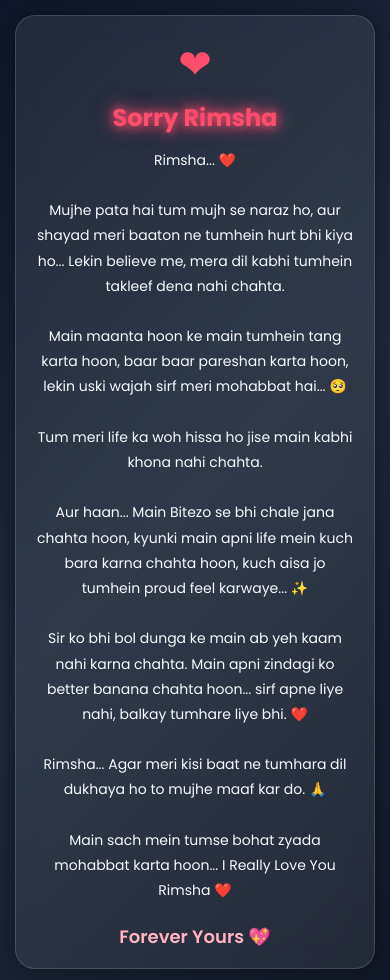
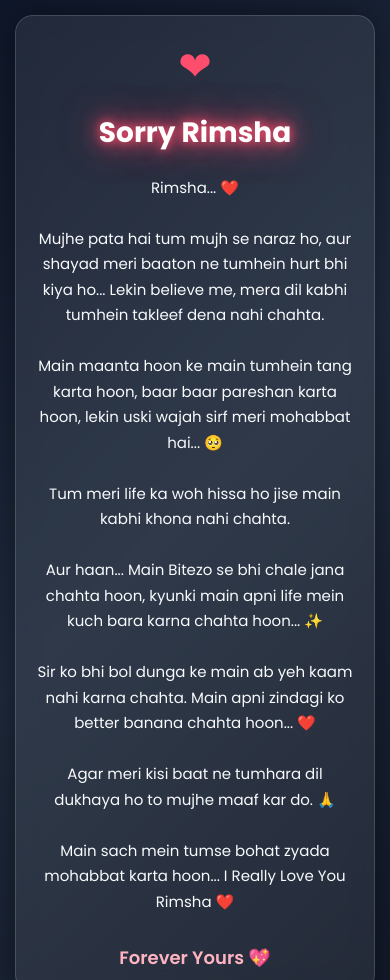
Before and after one commit to WebOfBeauty/sorry-rimsha, a plain HTML site: page index.html in a window 390 px wide. Shown: the top 980 px of the page. Drawn offline with nearby package versions, Linux system fonts and the light colour scheme.

Commit message:
Update index.html
dddddd

```diff
--- a/index.html
+++ b/index.html
@@ -14,53 +14,59 @@
   <style>
     body{
       margin:0;
-      padding:15px;
+      padding:20px;
       font-family:'Poppins',sans-serif;
       background: linear-gradient(135deg,#0f172a,#1e293b,#111827);
       min-height:100vh;
+
       display:flex;
       justify-content:center;
       align-items:center;
-      overflow-x:hidden;
+
+      /* ✅ FIX: mobile scroll */
+      overflow-y:auto;
     }
 
     .love-card{
       width:100%;
-      max-width:700px;
+      max-width:800px;
       background: rgba(255,255,255,0.08);
       backdrop-filter: blur(12px);
       border:1px solid rgba(255,255,255,0.15);
-      border-radius:20px;
-      padding:20px;
+      border-radius:25px;
+      padding:40px;
       color:white;
       text-align:center;
-      box-shadow:0 0 25px rgba(0,0,0,0.4);
-      animation:fadeIn 1.5s ease;
+      box-shadow:0 0 30px rgba(0,0,0,0.4);
+      animation:fadeIn 2s ease;
+
+      /* ✅ FIX */
+      max-height: 100%;
+    }
+
+    .title{
+      font-size:42px;
+      font-weight:700;
+      color:#ff4d6d;
+      margin-bottom:25px;
+    }
+
+    .message{
+      font-size:18px;
+      line-height:2;
+      color:#f8fafc;
     }
 
     .heart{
       color:#ff4d6d;
-      font-size:40px;
+      font-size:55px;
       animation:beat 1s infinite;
-      margin-bottom:10px;
-    }
-
-    .title{
-      font-size:28px;
-      font-weight:700;
-      color:#ff4d6d;
-      margin-bottom:15px;
-    }
-
-    .message{
-      font-size:15px;
-      line-height:1.8;
-      color:#f8fafc;
+      margin-bottom:20px;
     }
 
     .footer{
-      margin-top:20px;
-      font-size:18px;
+      margin-top:30px;
+      font-size:22px;
       font-weight:600;
       color:#ffb3c1;
     }
@@ -72,24 +78,50 @@
     }
 
     @keyframes fadeIn{
-      from{opacity:0; transform:translateY(30px);}
-      to{opacity:1; transform:translateY(0);}
+      from{
+        opacity:0;
+        transform:translateY(40px);
+      }
+      to{
+        opacity:1;
+        transform:translateY(0);
+      }
     }
 
     .glow{
-      text-shadow:0 0 10px #ff4d6d, 0 0 20px #ff4d6d;
+      color:#fff;
+      text-shadow:0 0 10px #ff4d6d,
+                  0 0 20px #ff4d6d,
+                  0 0 40px #ff4d6d;
     }
 
-    /* 📱 Extra small mobile fine tuning */
-    @media (max-width:480px){
+    /* 📱 MOBILE FIX */
+    @media (max-width:768px){
+      body{
+        padding:15px;
+        align-items:flex-start;
+      }
+
       .love-card{
-        padding:18px;
+        padding:20px;
+        border-radius:18px;
       }
+
       .title{
-        font-size:24px;
+        font-size:28px;
       }
+
       .message{
-        font-size:14px;
+        font-size:15px;
+        line-height:1.7;
+      }
+
+      .heart{
+        font-size:40px;
+      }
+
+      .footer{
+        font-size:18px;
       }
     }
   </style>
@@ -103,13 +135,34 @@
 
     <h1 class="title glow">Sorry Rimsha</h1>
 
-<p class="message"> Rimsha... ❤️ <br><br> Mujhe pata hai tum mujh se naraz ho, aur shayad meri baaton ne tumhein hurt bhi kiya ho... Lekin believe me, mera dil kabhi tumhein takleef dena nahi chahta. <br><br>
-  Main maanta hoon ke main tumhein tang karta hoon, baar baar pareshan karta hoon, lekin uski wajah sirf meri mohabbat hai... 🥺 <br><br>
-  Tum meri life ka woh hissa ho jise main kabhi khona nahi chahta. <br><br>
-  Aur haan... Main Bitezo se bhi chale jana chahta hoon, kyunki main apni life mein kuch bara karna chahta hoon, kuch aisa jo tumhein proud feel karwaye... ✨ <br><br>
-  Sir ko bhi bol dunga ke main ab yeh kaam nahi karna chahta. Main apni zindagi ko better banana chahta hoon... sirf apne liye nahi, balkay tumhare liye bhi. ❤️ <br><br>
-  Rimsha... Agar meri kisi baat ne tumhara dil dukhaya ho to mujhe maaf kar do. 🙏 <br><br>
-  Main sach mein tumse bohat zyada mohabbat karta hoon... I Really Love You Rimsha ❤️ </p>
+    <p class="message">
+      Rimsha... ❤️ <br><br>
+
+      Mujhe pata hai tum mujh se naraz ho,
+      aur shayad meri baaton ne tumhein hurt bhi kiya ho...
+      Lekin believe me, mera dil kabhi tumhein takleef dena nahi chahta. <br><br>
+
+      Main maanta hoon ke main tumhein tang karta hoon,
+      baar baar pareshan karta hoon,
+      lekin uski wajah sirf meri mohabbat hai... 🥺 <br><br>
+
+      Tum meri life ka woh hissa ho
+      jise main kabhi khona nahi chahta. <br><br>
+
+      Aur haan...
+      Main Bitezo se bhi chale jana chahta hoon,
+      kyunki main apni life mein kuch bara karna chahta hoon... ✨ <br><br>
+
+      Sir ko bhi bol dunga ke main ab yeh kaam nahi karna chahta.
+      Main apni zindagi ko better banana chahta hoon... ❤️ <br><br>
+
+      Agar meri kisi baat ne tumhara dil dukhaya ho
+      to mujhe maaf kar do. 🙏 <br><br>
+
+      Main sach mein tumse bohat zyada mohabbat karta hoon...
+      I Really Love You Rimsha ❤️
+    </p>
+
     <div class="footer">
       Forever Yours 💖
     </div>
```
